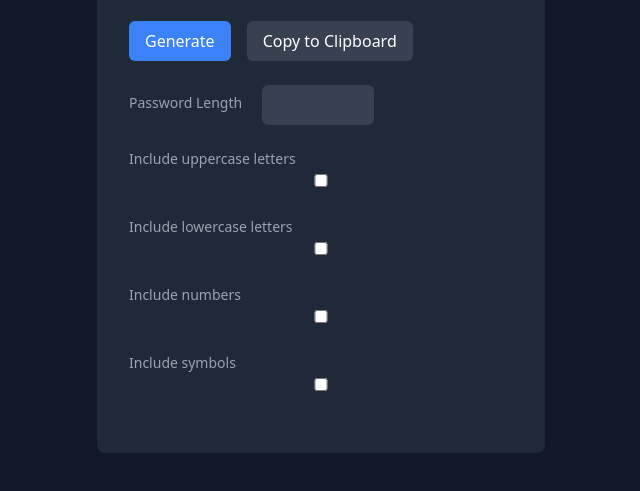
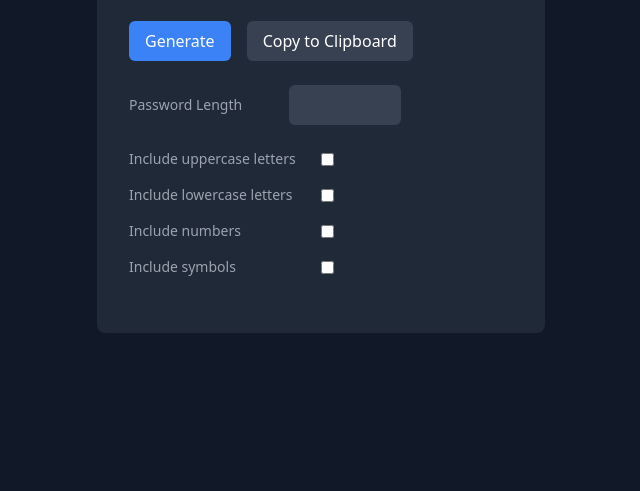
Before and after one commit to amanrawat2000/password-generator-, a plain HTML site: page index.html in a window 1280 px wide. Shown: the part 135-626 px from the top of the page, without its empty margins (319-959 px from the left). Drawn offline with nearby package versions, Linux system fonts and the light colour scheme.

Commit message:
Update index.html

```diff
--- a/index.html
+++ b/index.html
@@ -19,31 +19,34 @@
         <button id="copy" class="bg-gray-700 hover:bg-gray-600 text-white px-4 py-2 rounded-md">Copy to Clipboard</button>
       </div>
 
-    <div class="mb-6 flex">
-      <label class="block text-sm font-medium text-gray-400 mt-2" >Password Length</label>
-      <input id="passlength" type="number" class="bg-gray-700 text-white px-4 py-2 rounded-md w-28 ml-5" >
+      <div class="mb-6 flex items-center">
+        <label class="block text-sm font-medium text-gray-400 w-40">Password Length</label>
+        <input id="passlength" type="number" class="bg-gray-700 text-white px-4 py-2 rounded-md w-28">
       </div>
 
-    <div class="mb-6">
-      <label class="block text-sm font-medium text-gray-400">Include uppercase letters</label>
-      <input id="uppercase" type="checkbox" class="bg-gray-700 text-white px-4 py-2 rounded-md w-full" >
+      <div class="mb-6 flex flex-col gap-4">
+        <div class="flex items-center">
+          <label class="text-sm font-medium text-gray-400 w-48">Include uppercase letters</label>
+          <input id="uppercase" type="checkbox" class="bg-gray-700 text-white rounded-md">
         </div>
 
-    <div class="mb-6">
-      <label class="block text-sm font-medium text-gray-400">Include lowercase letters</label>
-      <input id="lowercase" type="checkbox" class="bg-gray-700 text-white px-4 py-2 rounded-md w-full" >
+        <div class="flex items-center">
+          <label class="text-sm font-medium text-gray-400 w-48">Include lowercase letters</label>
+          <input id="lowercase" type="checkbox" class="bg-gray-700 text-white rounded-md">
         </div>
 
-    <div class="mb-6">
-      <label class="block text-sm font-medium text-gray-400">Include numbers</label>
-      <input id="number" type="checkbox" class="bg-gray-700 text-white px-4 py-2 rounded-md w-full" >
+        <div class="flex items-center">
+          <label class="text-sm font-medium text-gray-400 w-48">Include numbers</label>
+          <input id="number" type="checkbox" class="bg-gray-700 text-white rounded-md">
         </div>
 
-    <div class="mb-6">
-      <label class="block text-sm font-medium text-gray-400">Include symbols</label>
-      <input id="symbol" type="checkbox" class="bg-gray-700 text-white px-4 py-2 rounded-md w-full" >
+        <div class="flex items-center">
+          <label class="text-sm font-medium text-gray-400 w-48">Include symbols</label>
+          <input id="symbol" type="checkbox" class="bg-gray-700 text-white rounded-md">
         </div>
       </div>
+    </div>
+  </body>
 
 <!-- using dom js for -->
   <script>
```
Lines whose indentation alone changed are shown as unchanged.
